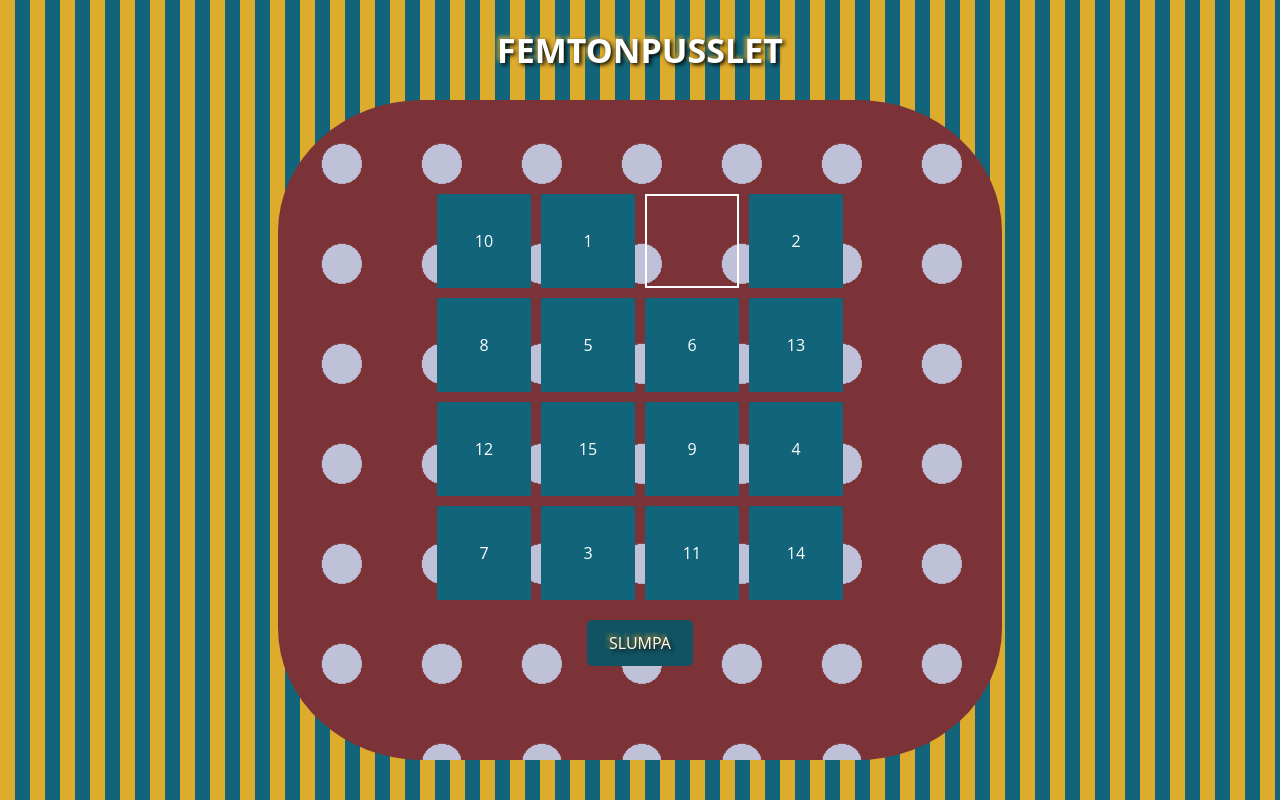
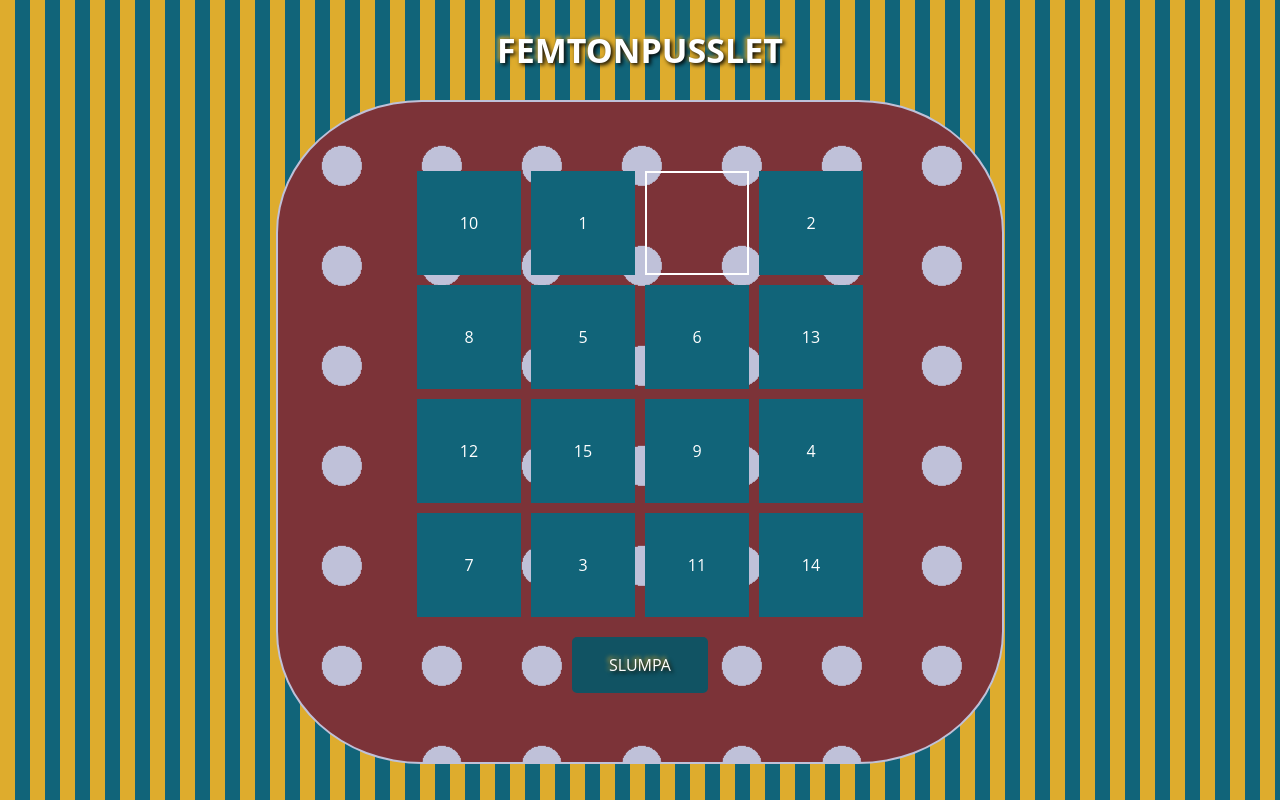
Before and after one commit to emmamariagaby/femtonpusslet, a React (Create React App) app: page / in a window 1280 px wide. Built offline with nearby package versions, Linux system fonts and the light colour scheme.

Commit message:
Fixade med CSS

```diff
--- a/src/components/Page/Page.tsx
+++ b/src/components/Page/Page.tsx
@@ -22,6 +22,7 @@ const Page = styled.div`
   background-color: #7c3338;
   background-image: radial-gradient(circle, #bfc1d9 20px, transparent 20px);
   background-size: 100px 100px;
+  border: solid 2px #bfc1d9;
   animation: ${background} 5s infinite;
   align-items: center;
   justify-content: center;
@@ -29,7 +30,6 @@ const Page = styled.div`
   position: relative;
   border-radius: 20%;
   overflow: hidden;
-
 
   @media (min-width: ${breakpoints.mobile}) {
     width: 90%;
--- a/src/components/Puzzle/Shuffle.tsx
+++ b/src/components/Puzzle/Shuffle.tsx
@@ -6,7 +6,7 @@ const StyledButton = styled.div`
   color: white;
   border: 2px solid #115363;
   border-radius: 5px;
-  padding: 10px 20px;
+  padding: 15px 35px;
   font-size: 16px;
   cursor: pointer;
   text-shadow: 2px 2px 4px #000000, -2px -2px 4px #deac2d;
--- a/src/components/Puzzle/Tile.tsx
+++ b/src/components/Puzzle/Tile.tsx
@@ -1,9 +1,13 @@
 import React from 'react';
 import styled from 'styled-components';
 
+const breakpoints = {
+    mobile: '320px',
+    tablet: '768px',
+    desktop: '1024px'
+};
+
 const StyledTile = styled.div<{ empty: boolean }>`
-  width: 90px;
-  height: 90px;
   display: flex;
   justify-content: center;
   align-items: center;
@@ -11,6 +15,21 @@ const StyledTile = styled.div<{ empty: boolean }>`
   background-color: ${({ empty }) => (empty ? '#transparent' : '#116479')};
   border: ${({ empty }) => (empty ? '2px solid #ffffff' : '2px solid #116479')};
   cursor: ${({ empty }) => (empty ? 'default' : 'pointer')};
+
+  @media (min-width: ${breakpoints.mobile}) {
+    width: 70px;
+    height: 70px;
+  }
+
+  @media (min-width: ${breakpoints.tablet}) {
+    width: 90px;
+    height: 90px;
+  }
+
+  @media (min-width: ${breakpoints.desktop}) {
+    width: 100px;
+    height: 100px;
+  }
 `;
 
 type TileProps = {
```
